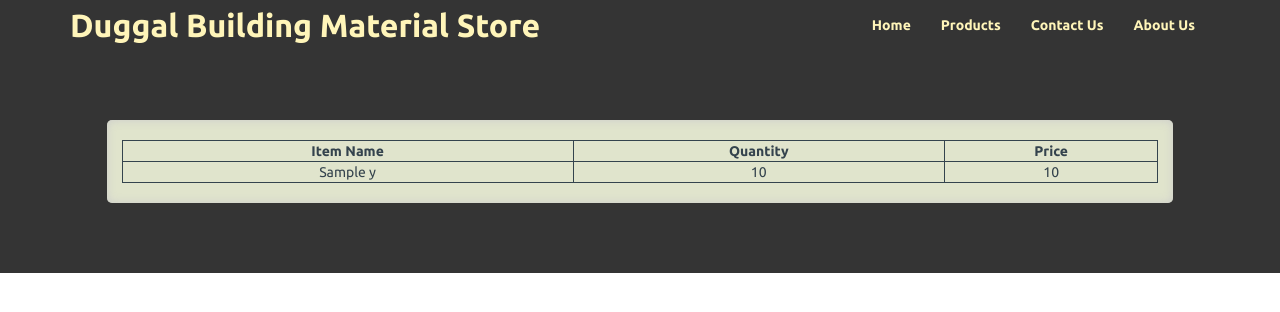
After one commit to singh1114/Djangosite, a Django app: template duggal/webportal/templates/webportal/cart.html in a window 1280 px wide. The commit adds this page. Shown: the top 312 px of the page. Run offline with Django 3.2, Linux system fonts and the light colour scheme; the template is opened without the code that fills it: most values are stand-ins (such as "Sample title", 1, 10 or a date in 2020); some libraries are stand-ins or nearby versions.

Commit message:
cart made

```diff
--- a/duggal/webportal/forms.py
+++ b/duggal/webportal/forms.py
@@ -1,5 +1,6 @@
 from django import forms
 from .models import *
+from .views import *
 
 
 class cementform(forms.Form):
@@ -20,7 +21,7 @@ class cementform(forms.Form):
 	grade = Cement.grade
 
 	#code to create the real forms
-	company_name = forms.ChoiceField(choices=companynametuple)
+	company_Name = forms.ChoiceField(choices=companynametuple)
 	Type = forms.ChoiceField(choices=Type)
 	Grade = forms.ChoiceField(choices=grade)
-	bag_numbers = forms.IntegerField()
+	Number_of_Bags = forms.IntegerField()
--- a/duggal/webportal/static/css/cement.css
+++ b/duggal/webportal/static/css/cement.css
@@ -1,11 +1,16 @@
+#formspage{
+	min-height:100vh;
+}
 #startform{
-	margin-top: 70px;
+	margin-top: 15vh;
 	margin-bottom: 70px;
 	background: #E0E4CC;
 	color: #34434D;
 	text-align: left;
 	border-radius: 5px;
 	box-shadow: inset 0 0 10px #ccc;
+	padding-top: 20px;
+	padding-bottom: 20px;
 }
 #startform form{
 	margin: 15px;
@@ -21,15 +26,18 @@
 	text-align: right;
 	color: #34434D;
 	margin-top: 5px;
+	font-size: 14px;
 }
 #startform option{
 	color: #34434D;
+	font-size: 14px;
 }
 #startform input{
 	width: 100%;
 	color: #34434D;
 	margin-top: 5px;
 	margin-bottom: 5px;
+	font-size: 14px;
 }
 #startform button{
 	margin-top: 20px;
--- /dev/null
+++ b/duggal/webportal/static/css/cementprice.css
@@ -0,0 +1,14 @@
+#startform p, #keepbold{
+	color: #34434D;
+	font-size: 20px;
+}
+#startform table{
+	border: 1px solid #34434D;
+	text-align: center;
+	width: 100%;
+}
+#startform tr, td, th{
+	color: #34434D;
+	text-align: center;
+
+}
--- a/duggal/webportal/templates/webportal/base.html
+++ b/duggal/webportal/templates/webportal/base.html
@@ -10,6 +10,7 @@
     <link rel="stylesheet" href="{% static 'css/base.css' %}">
     <link rel="stylesheet" href="{% static 'css/index.css' %}">
     <link rel="stylesheet" href="{% static 'css/cement.css' %}">
+    <link rel="stylesheet" href="{% static 'css/cementprice.css' %}">
 </head>
 <body>
 	<div class="container-fluid">
@@ -20,7 +21,7 @@
 			    </div>
 			    <ul class="nav navbar-nav" id="nav-list" style="float:right; color: #EA4525;">
 				    <li><a href="/"><strong>Home</strong></a></li>
-				    <li><a href="#product"><strong>Products</strong></a></li>
+				    <li><a href="/#product"><strong>Products</strong></a></li>
 				    <li><a href="#"><strong>Contact Us</strong></a></li>
 				    <li><a href="#"><strong>About Us</strong></a></li>
 			    </ul>
--- /dev/null
+++ b/duggal/webportal/templates/webportal/cart.html
@@ -0,0 +1,25 @@
+{% extends 'webportal/base.html' %}
+{% load staticfiles %}
+{% block content %}
+	<div class="row" id="cart">
+		<div class="col-md-10 col-md-offset-1" id="startform">
+		<table border="1px solid #34434d">
+		<tr>
+
+				<th>Item Name</th>
+				<th>Quantity</th>
+				<th>Price</th>
+
+			</tr>
+			{% for q in y %}
+				<tr>
+					<td>{{ q.Item_Name }}</td>
+					<td>{{ q.Quantity }}</td>
+					<td>{{ q.Amount }}</td>
+				</tr>
+			{% endfor %}
+		</table>
+		</div>
+	</div>
+
+{% endblock %}
--- a/duggal/webportal/templates/webportal/cement.html
+++ b/duggal/webportal/templates/webportal/cement.html
@@ -4,9 +4,9 @@
 
 <div class="row" id="formspage">
 	<div class="col-md-6 col-md-offset-3" id="startform">
-		<form method="POST" action="output/">{% csrf_token %}
+		<form method="POST" action="price/">{% csrf_token %}
 			{{ form.as_p }}
-			<button class="btn btn-success" type="submit">Calculate Price</button>
+			<button class="btn btn-success" type="submit" >Calculate Price</button>
 		</form>
 	</div>
 </div>
--- a/duggal/webportal/urls.py
+++ b/duggal/webportal/urls.py
@@ -5,5 +5,7 @@ urlpatterns = [
     url(r'^$', views.index, name='index'),
     #url(r'^product/cement/$', views.cement, name="cement"),
     url(r'^product/cement/$', views.cementicform, name="cement"),
-    url(r'^product/cement/output/$', views.output, name="output"),
+    #url(r'^product/cement/output/$', views.output, name="output"),
+    url(r'^product/cement/price/$', views.output, name="output"),
+    url(r'^product/cement/cart.html/$', views.input, name="input"),
 ]
```
Also changed, not shown: duggal/webportal/models.py (+8 -0 lines), duggal/webportal/templates/webportal/cementprice.html (added, +12 -0 lines), duggal/webportal/views.py (+39 -3 lines), duggal/webportal/migrations/0016_auto_20160801_0753.py (added), 6 other files.
